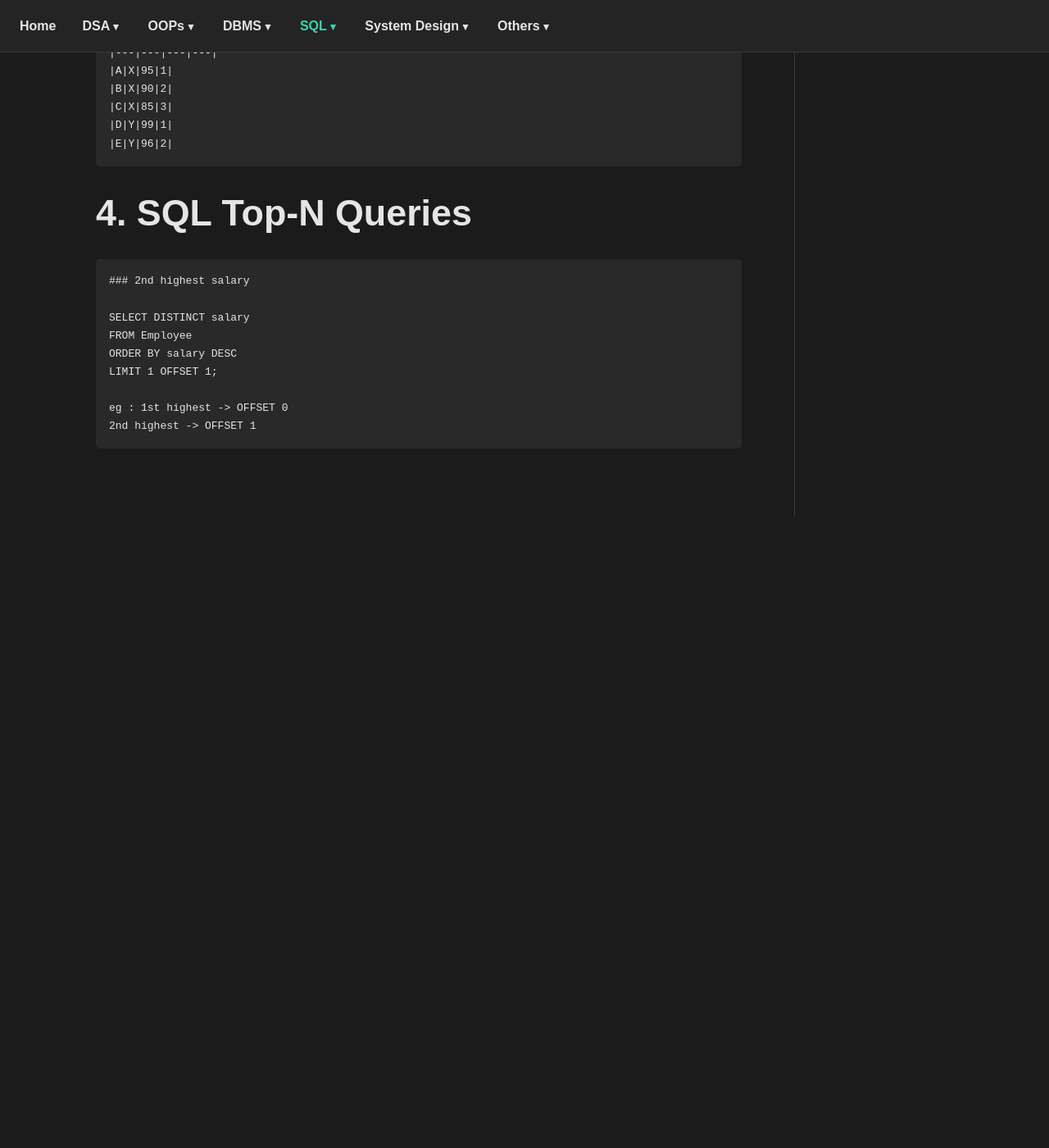
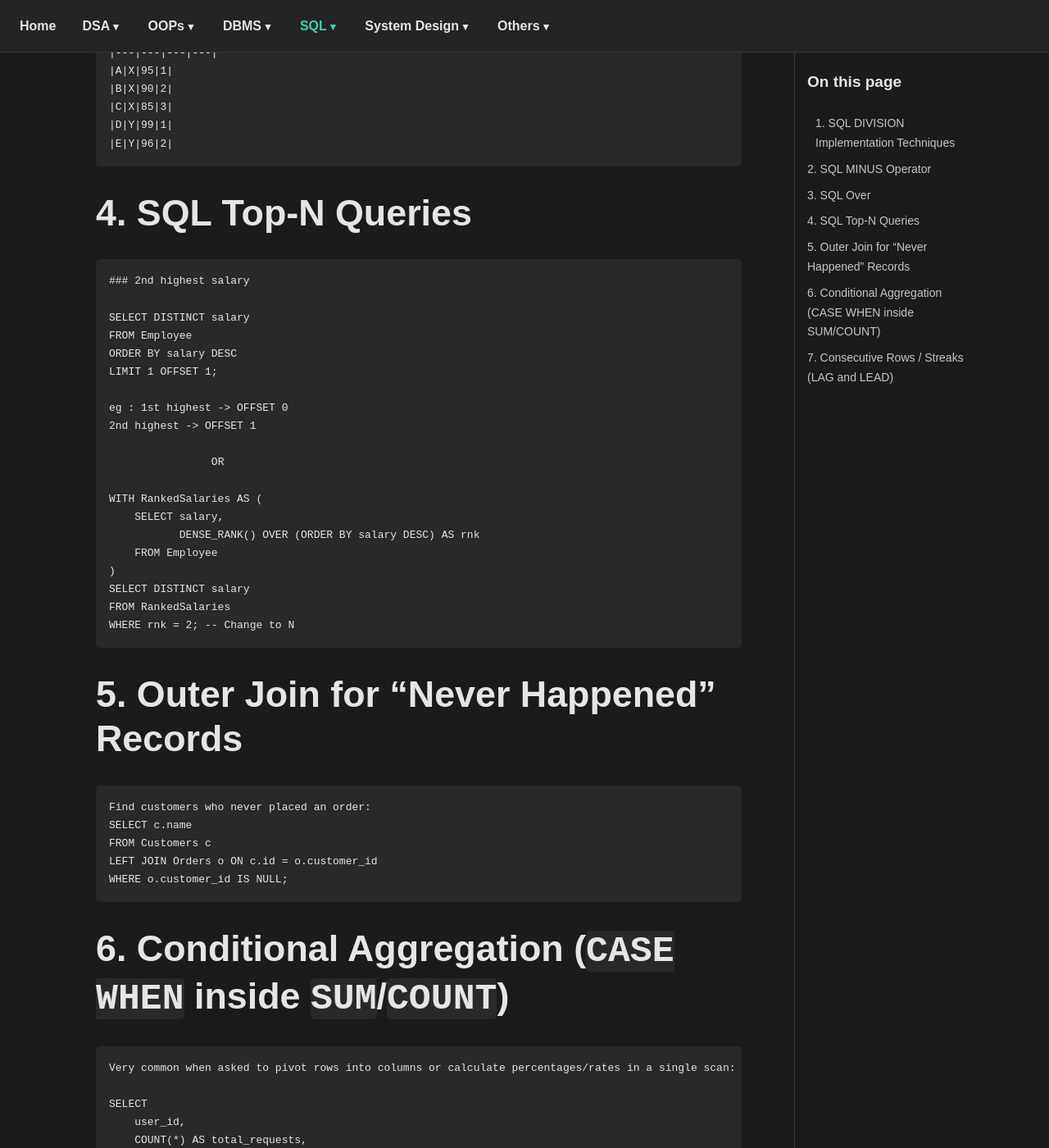
Before and after one commit to Mritunjay28/obsidian-notes, a Jekyll site: the page built from content/DBMS/DBMS/SQL/4. Questions.md, in a window 1280 px wide and 1400 px high, scrolled down 2453 px. Shown: the whole window at 82% size. Built offline with Jekyll 4.4.1, drawn with Linux system fonts in a browser that asks for light colours; our own code applies the rules of GitHub Pages for plain Markdown files; before the commit the page ends 3083 px from its top, so only the background shows below that; some of the changed text lies outside the part shown.

Commit message:
PUSH NOTE : 4. Questions.md

````diff
--- a/content/DBMS/DBMS/SQL/4. Questions.md
+++ b/content/DBMS/DBMS/SQL/4. Questions.md
@@ -118,4 +118,55 @@ LIMIT 1 OFFSET 1;
 
 eg : 1st highest -> OFFSET 0
 2nd highest -> OFFSET 1
+
+		OR
+
+WITH RankedSalaries AS (
+    SELECT salary,
+           DENSE_RANK() OVER (ORDER BY salary DESC) AS rnk
+    FROM Employee
+)
+SELECT DISTINCT salary
+FROM RankedSalaries
+WHERE rnk = 2; -- Change to N
 ```
+
+# 5. Outer Join for "Never Happened" Records
+
+```
+Find customers who never placed an order:
+SELECT c.name
+FROM Customers c
+LEFT JOIN Orders o ON c.id = o.customer_id
+WHERE o.customer_id IS NULL;
+```
+
+# 6. Conditional Aggregation (`CASE WHEN` inside `SUM`/`COUNT`)
+
+```
+Very common when asked to pivot rows into columns or calculate percentages/rates in a single scan:
+
+SELECT
+    user_id,
+    COUNT(*) AS total_requests,
+    SUM(CASE WHEN status = 'confirmed' THEN 1 ELSE 0 END) AS confirmed_count,
+    ROUND(AVG(CASE WHEN status = 'confirmed' THEN 1.0 ELSE 0.0 END), 2) AS confirmation_rate
+FROM Confirmations
+GROUP BY user_id;
+```
+
+# 7. Consecutive Rows / Streaks (`LAG` and `LEAD`)
+
+```
+Find numbers that appear at least 3 times consecutively:
+
+WITH PrevNext AS (
+    SELECT num,
+           LAG(num, 1) OVER (ORDER BY id) AS prev_num,
+           LEAD(num, 1) OVER (ORDER BY id) AS next_num
+    FROM Logs
+)
+SELECT DISTINCT num AS ConsecutiveNums
+FROM PrevNext
+WHERE num = prev_num AND num = next_num;
+```
````
